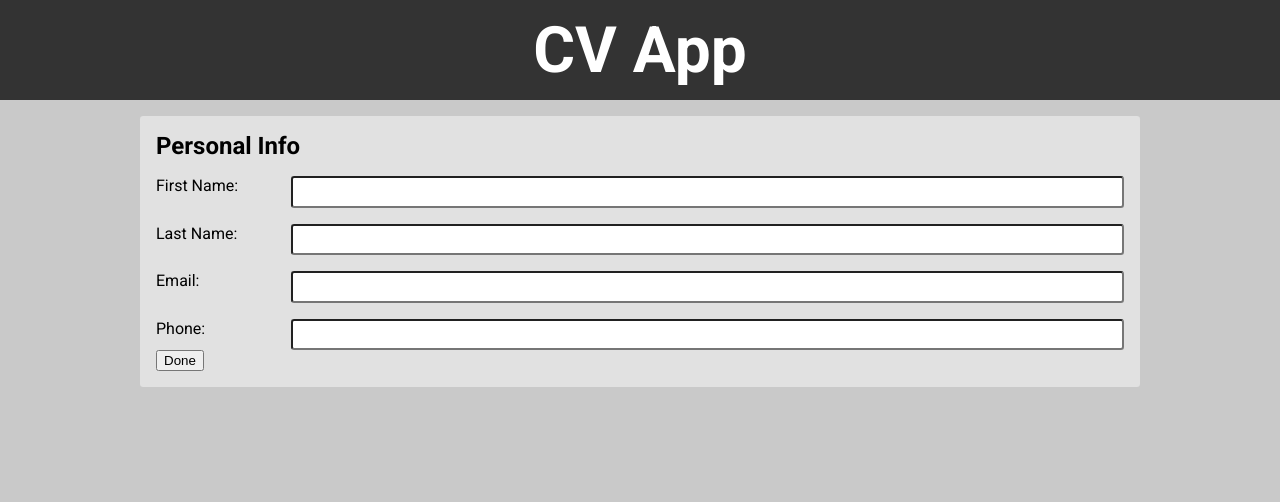
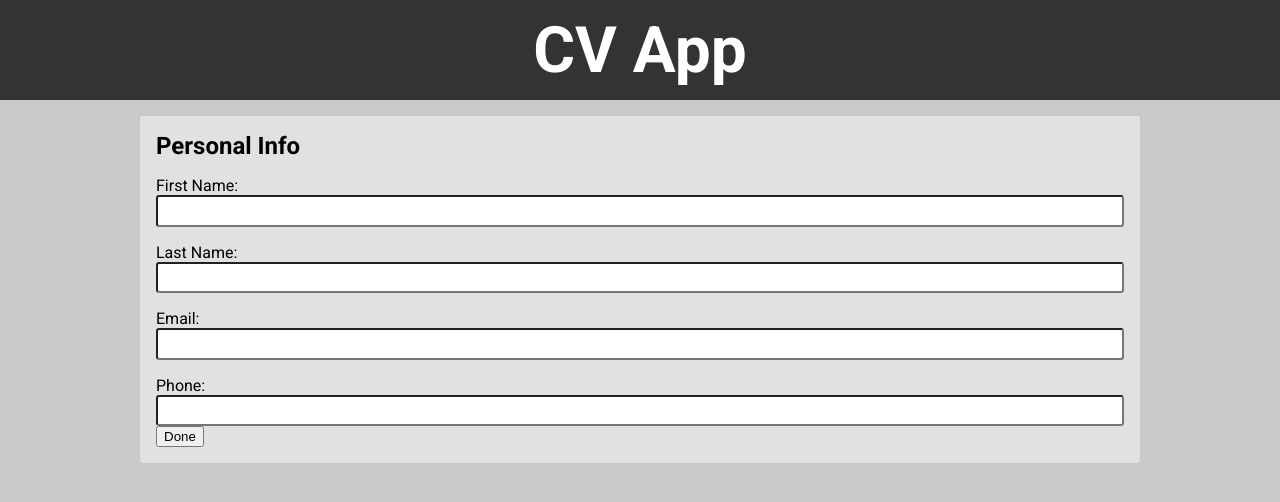
Before and after one commit to aptoivonen/cv-project, a React (Create React App) app: page / in a window 1280 px wide. Shown: the top 502 px of the page. Built offline with nearby package versions, Linux system fonts and the light colour scheme.

Commit message:
Change form styles

```diff
--- a/src/components/Form.css
+++ b/src/components/Form.css
@@ -9,20 +9,16 @@
 }
 
 .form-control {
-  display: flex;
-}
-
-.form-control {
   margin-top: 1rem;
 }
 
 .form-label {
-  display: inline-block;
-  min-width: 15ch;
+  display: block;
 }
 
 .form-input {
-  flex: 1 0 0;
+  display: block;
+  width: 100%;
   padding: 0.3rem;
   font-size: 1rem;
   border-radius: 0.2rem;
```
